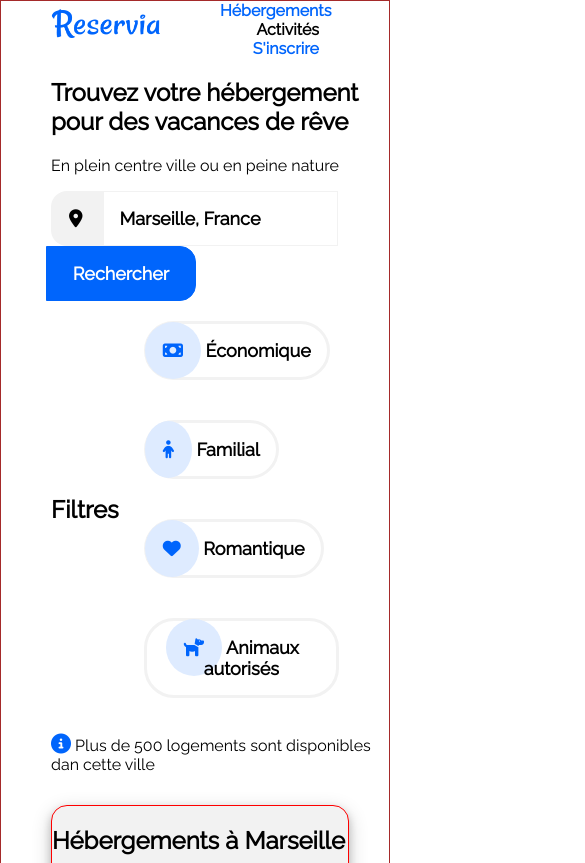
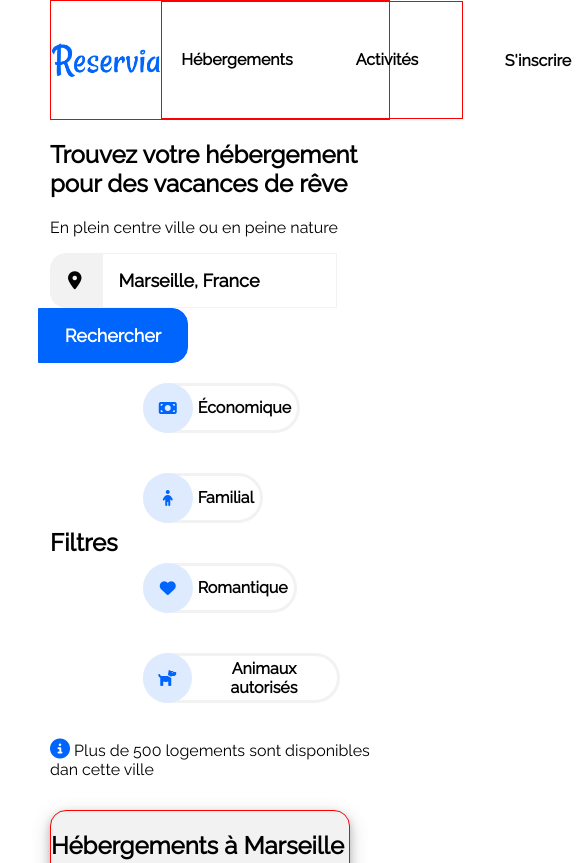
Before and after one commit to charlenry/CharlesHenriSaintMars_2_03082021, a plain HTML site: page index.html in a window 390 px wide. Shown: the top 863 px of the page, 585 px wide, since content can reach past the window. Drawn offline with Linux system fonts and the light colour scheme.

Commit message:
modification de l'en-tête et de la zone recherche en vue du responsive - 02-09-2021 1624

```diff
--- a/index.html
+++ b/index.html
@@ -20,10 +20,13 @@
     </div>
 
     <nav>
-      <a href="#Hebergements">Hébergements</a>
-      <a href="#Activites">Activités</a>
-      <a href="#">S'inscrire</a>
+      <a class="navbar" href="#Hebergements">Hébergements</a>
+      <a class="navbar" href="#Activites">Activités</a>
     </nav>
+
+    <div class="inscription">
+      <a class="navbar" href="#">S'inscrire</a>
+    </div>
   </header>
 
   <section class="section1">
@@ -36,7 +39,8 @@
       <form class="rechercher">
         <span class="map-marker"><i class="fas fa-map-marker-alt"></i></span>
         <input type="text" name="rechercher" placeholder="Marseille, France">
-        <input type="submit" value="Rechercher">
+        <button class="bouton_rechercher">Rechercher</button>
+        <button class="loupe_rechercher"><i class="fas fa-search" style="color:white"></i></button>
       </form>
     </div>
 
--- /dev/null
+++ b/responsive.css
@@ -0,0 +1,17 @@
+
+@import url(style.css);
+
+/*   Affichage sur les tablettes    */
+@media screen and (max-width : 1280px){
+
+}
+
+/*   Affichage sur les smartphones   */
+@media screen and (max-width : 960px){
+  main {
+    margin-left: 0px;
+  }
+
+
+
+}
--- a/style.css
+++ b/style.css
@@ -6,7 +6,11 @@
 body {
   max-width : 1440px;
   margin: auto;
-  border: solid brown 1px;
+  /* border: solid brown 1px; */
+}
+
+img {
+  object-fit: cover;
 }
 
 main {
@@ -18,42 +22,54 @@ main {
 
 header {
   display: flex;
-  /* border: solid red 1px; */
+  height: 120px;
+  border: solid red 1px;
 
 }
+
 .logo_reservia {
   width: 110px;
   height: 45px;
+  /* border: solid red 1px; */
 }
 
 .logo {
-  width: 50%;
+  display: flex;
+  align-items: center;
+  width: 100%;
   /* border: solid green 1px; */
 }
 
 nav {
- width: 50%;
- margin: auto;
- text-align: right;
- /* border: solid blue 1px; */
+  display: flex;
+  align-items: center;
+  border: solid red 1px;
 
 }
 
-nav a {
-  margin-right: 70px;
+.navbar {
+  display: flex;
+  align-items: center;
+  justify-content: center;
+  height: 99%;
+  width: 150px;
   font-size: 16px;
   font-weight : bold;
+  color: black;
   text-decoration: none;
-
 }
 
-nav a:first-child,  nav a:last-child{
+.navbar:hover {
+  border-top: 2px solid #0065FC;
+  position: relative;
+  bottom: 1px;
   color: #0065FC;
 }
 
-nav a:nth-child(2) {
-  color: black;
-}
+.inscription {
+   display: flex;
+   align-items: center;
+ }
 
 
  /*      SECTION 1           */
@@ -83,7 +99,8 @@ input[type=text] {
  font-weight : bold;
 }
 
-input[type=submit] {
+.bouton_rechercher {
+  /* display: none; */
   width: 150px;
   padding: 16px;
   font-size: 18px;
@@ -92,7 +109,20 @@ input[type=submit] {
   background-color: #0065FC;
   border-top-right-radius: 16px;
   border-bottom-right-radius: 16px;
-  margin-left: -5px;
+  margin-left: -12px;
+  border: 1px solid #0065FC;
+}
+
+.loupe_rechercher {
+  display: none;
+  width: 60px;
+  padding: 16px;
+  font-size: 18px;
+  font-weight : bold;
+  color: white;
+  background-color: #0065FC;
+  border-radius: 16px;
+  margin-left: -18px;
   border: 1px solid #0065FC;
 }
 
@@ -114,6 +144,8 @@ input[type=submit] {
 
 .filtres > h2, .filtres > form {
   margin-right: 25px;
+  display: flex;
+  flex-wrap: wrap;
 }
 
 .boutons_filtres {
@@ -121,22 +153,30 @@ input[type=submit] {
   margin-bottom: 20px;
   margin-top: 20px;
   max-width: 250px;
-  padding: 16px;
-  font-size: 18px;
+  font-size: 16px;
   font-weight : bold;
   color: black;
   background-color: white;
   border-radius: 30px;
   border: 3px solid #F2F2F2;
+  height: 50px;
+  display: flex;
+  align-items: center;
+  justify-content: center;
 }
+
 
 .icons {
   border-radius: 50%;
-  padding: 18px;
-  margin-left: -18px;
+  margin-left: -9px;
+  margin-right: 5px;
   width: 50px;
   height: 50px;
   background-color: #DEEBFF;
+  display: flex;
+  align-items: center;
+  justify-content: center;
+
 }
 
 .boutons_filtres:hover {
```
Also changed, not shown: images/activites/fort-de-pomegues.jpg, images/activites/le-vieu-port.jpg, images/hebergements/hotel-chez-amina.jpg.
